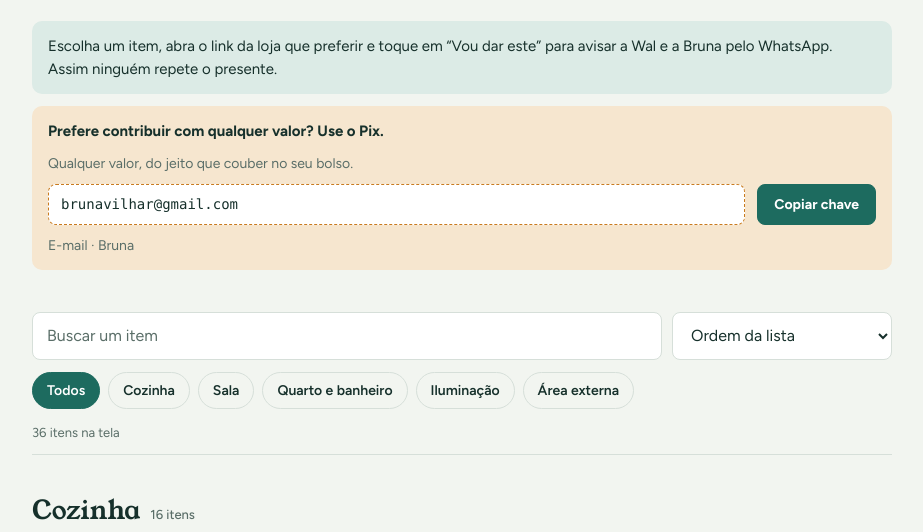
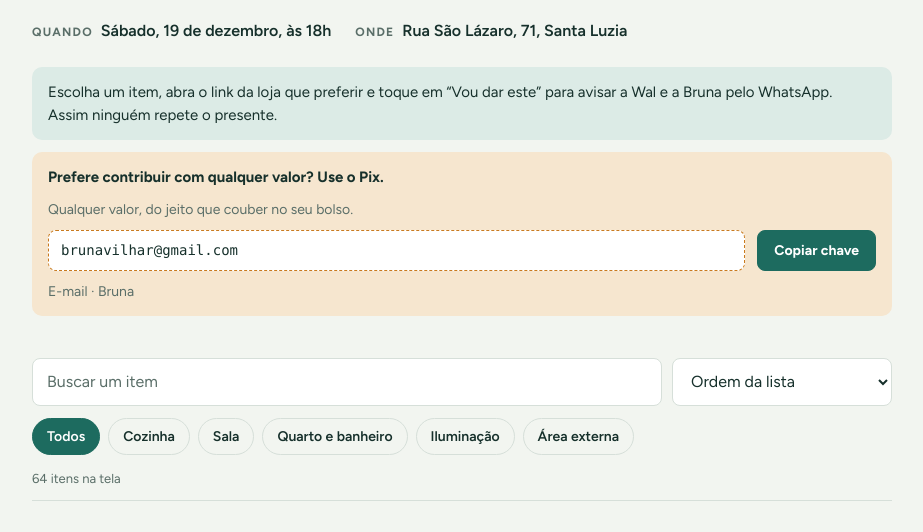
Before and after one commit to brunavilhar/cha-casa-nova, a plain HTML site: page index.html in a window 1280 px wide. Shown: the part 268-800 px from the top of the page, without its empty margins (178-1101 px from the left). Drawn offline with Linux system fonts and the light colour scheme.

Commit message:
Add files via upload

```diff
--- a/index.html
+++ b/index.html
@@ -343,8 +343,8 @@ var CONFIG = {
   exemplo: false,                      // true mostra o aviso de "lista de exemplo"
   titulo: "Chá de casa nova Wal e Bruna",
   intro: "O que importa mesmo é ter você com a gente! Presente não é obrigatório, mas, se quiser nos presentear, a lista tá aqui. Escolha o que couber no seu bolso.",
-  data: "",                            // ex.: "Sábado, 12 de dezembro, 15h"
-  local: "",                           // ex.: "Rua das Flores, 123"
+  data: "Sábado, 19 de dezembro, às 18h",
+  local: "Rua São Lázaro, 71, Santa Luzia",
   whatsapp: "5567981305763",           // número com 55 + DDD, só dígitos; deixe "" para desligar o botão do WhatsApp
   /* Preencha a chave para o botão Pix aparecer em cada item. tipo: "E-mail", "Celular", "Chave aleatória"... */
   pix: { chave: "brunavilhar@gmail.com", tipo: "E-mail", nome: "Bruna" },
@@ -387,17 +387,34 @@ var ITENS = [
   { id: "rolo-massa", nome: "Rolo de massa de madeira", comodo: "Cozinha", nota: "42 cm, com cabos ergonômicos.", preco: "R$ 25,90", links: dp("B0H4JLNCB5") },
   { id: "frigideira-inox-316", nome: "Frigideira de aço inox 316", comodo: "Cozinha", nota: "26 cm, corpo triplo, sem antiaderente, compatível com indução, gás e fogão elétrico.", preco: "R$ 141,55", links: dp("B0H4HH9PFS") },
   { id: "tabua-stolf", nome: "Tábua de madeira teca invertida Stolf", comodo: "Cozinha", nota: "Com canaleta.", preco: "R$ 182,53", links: dp("B0821SHKZV") },
-  { id: "garrafa-kouda", nome: "Garrafa térmica Kouda Ladakh", comodo: "Cozinha", nota: "660 ml, verde sálvia.", links: dp("B0BKC7CW31") },
+  { id: "panos-prato-teka", nome: "Kit 6 panos de prato Teka Chef Premium", comodo: "Cozinha", nota: "Copa atoalhado felpudo.", preco: "R$ 62,00", links: dp("B0BZ36M38X") },
+  { id: "escorredor-decolab", nome: "Escorredor de louça Decolab 2 andares", comodo: "Cozinha", nota: "Branco, inox, com dreno e porta-esponja.", preco: "R$ 90,12", links: dp("B0F1DQZ6T6") },
+  { id: "porta-talheres-bambu", nome: "Porta-talheres de bambu Mimo Style Ecokitchen", comodo: "Cozinha", nota: "5 compartimentos.", preco: "R$ 38,70", links: dp("B07BJK1HCR") },
+  { id: "potes-retangulares", nome: "Kit 4 potes de vidro herméticos retangulares", comodo: "Cozinha", nota: "1040 ml, tampa antivazamento, empilháveis; vão ao freezer, micro-ondas (sem a tampa) e lava-louças.", preco: "R$ 66,49", links: dp("B0H73FW5G1") },
+  { id: "cafeteira-dolce-gusto", nome: "Cafeteira espresso Arno Nescafé Dolce Gusto Genio S Plus", comodo: "Cozinha", nota: "Preta, modelo DGS2.", preco: "R$ 449,88", links: dp("B08J89FSXX") },
+  { id: "forma-bolo-furo", nome: "Forma de bolo redonda antiaderente com furo central", comodo: "Cozinha", nota: "24 cm, para bolo e pudim.", preco: "R$ 20,27", links: dp("B0H7GHYN7L") },
+  { id: "boleira", nome: "Boleira com cúpula transparente", comodo: "Cozinha", nota: "Base de madeira redonda, tamanho grande.", preco: "R$ 46,09", links: dp("B0HPTW2KQV") },
+  { id: "pote-wolff-bambu", nome: "Pote de vidro Wolff Classic com tampa de bambu", comodo: "Cozinha", nota: "450 ml.", preco: "R$ 48,60", links: dp("B0CTCYYKC9") },
 
   /* Sala */
   { id: "aspirador-electrolux", nome: "Aspirador de pó vertical Electrolux", comodo: "Sala", nota: "2 em 1, 1450 W, filtro HEPA, 127V, cinza.", preco: "R$ 170,00", links: dp("B094X2N4HV") },
   { id: "manta-sofa-areia", nome: "Manta para sofá de 3 lugares", comodo: "Sala", nota: "1,80 x 2,40 m, algodão, com franjas, cor areia.", preco: "R$ 89,87", links: dp("B0FRF5QSPG") },
   { id: "manta-sofa-verde", nome: "Manta para sofá Decolab", comodo: "Sala", nota: "Boho chic, verde musgo, 150 x 120 cm.", preco: "R$ 37,90", links: dp("B0CN9PDD54") },
   { id: "tapete-sisal", nome: "Tapete sisal sintético e algodão 2,00 x 2,50 m", comodo: "Sala", nota: "Antiderrapante emborrachado, cru bege claro, estilo juta rústico geométrico.", links: dp("B0CW6MVZYD") },
-  { id: "passadeira-domani", nome: "Tapete passadeira clássico persa belga Domani", comodo: "Sala", nota: "0,50 x 0,80 m, petúnia bege, antiderrapante.", links: dp("B0GYBCD3HQ") },
+  { id: "passadeira-domani", nome: "Tapete passadeira clássico persa belga Domani", comodo: "Sala", nota: "0,50 x 0,80 m, petúnia bege, antiderrapante.", preco: "R$ 38,00", links: dp("B0GYBCD3HQ") },
+  { id: "cortina-linho", nome: "Cortina de gaze de linho com trilho suíço", comodo: "Sala", nota: "Palha, off white, 4,00 m de largura por 2,80 m de altura.", preco: "R$ 136,80", links: dp("B0GSXGS5JV") },
+  { id: "passadeira-domani-azul", nome: "Tapete passadeira clássico persa belga Domani", comodo: "Sala", nota: "0,50 x 1,80 m, petúnia azul, antiderrapante.", preco: "R$ 72,20", links: dp("B0H34YBPK8") },
+  { id: "tapete-belga", nome: "Tapete belga estampado", comodo: "Sala", nota: "2,00 x 1,40 m, estampa 03.", preco: "R$ 142,40", links: dp("B0G3CC3X1R") },
+  { id: "tapete-rustico", nome: "Tapete rústico de algodão cru", comodo: "Sala", nota: "2,00 x 1,40 m, lavável na máquina, antiderrapante.", preco: "R$ 76,49", links: dp("B0CWBNGPL2") },
+  { id: "tapete-chevron-offwhite", nome: "Tapete de algodão rústico chevron", comodo: "Sala", nota: "2,00 x 1,40 m, off white, emborrachado, antiderrapante, lavável.", preco: "R$ 129,90", links: dp("B09VY4QMS9") },
+  { id: "tapete-relevo", nome: "Tapete de sala de pelo baixo com relevo", comodo: "Sala", nota: "2,00 x 1,40 m, antiderrapante.", preco: "R$ 113,05", links: dp("B0HHG42XK1") },
+  { id: "tapete-boho-caramelo", nome: "Tapete boho estonado caramelo", comodo: "Sala", nota: "2,00 x 1,40 m, cru caramelo, artesanal, antiderrapante.", preco: "R$ 81,13", links: dp("B0CZBX9K76") },
+  { id: "vela-banana-caramelo", nome: "Vela aromática banana e caramelo", comodo: "Sala", nota: "130 g, dura 72 horas.", preco: "R$ 19,90", links: dp("B0GQ5HZ56K") },
+  { id: "velas-lavanda-bamboo", nome: "Kit 2 velas aromáticas cuore Studio, lavanda e bamboo", comodo: "Sala", nota: "100 g cada, pote de vidro com tampa de madeira, 20 horas.", preco: "R$ 56,99", links: dp("B0FSY8DPHL") },
+  { id: "velas-cha-branco-lavanda", nome: "Kit 2 velas aromáticas cuore Studio, chá branco e lavanda", comodo: "Sala", nota: "100 g cada, pote de vidro com tampa de madeira, 20 horas.", preco: "R$ 56,99", links: dp("B0GV4R7YG7") },
+  { id: "velas-vanilla-cereja", nome: "Kit 2 velas aromáticas cuore Studio, vanilla e cereja com avelã", comodo: "Sala", nota: "100 g cada, pote de vidro com tampa de madeira, 20 horas.", preco: "R$ 56,99", links: dp("B0G4NLDZB8") },
 
   /* Quarto e banheiro */
-  { id: "peseira-manta-capas", nome: "Peseira manta tricô casal queen com 2 capas de almofada", comodo: "Quarto e banheiro", nota: "230 x 60 cm, capas de 60 x 40 cm, verde oliva.", preco: "R$ 309,70", links: dp("B0F455X9VQ") },
   { id: "peseira-queen", nome: "Peseira tricot queen", comodo: "Quarto e banheiro", nota: "230 cm, desenho em trança.", preco: "R$ 64,90", links: dp("B0FZKZPZCN") },
   { id: "ar-condicionado-lg", nome: "Ar condicionado split LG Dual Inverter AI Voice", comodo: "Quarto e banheiro", nota: "9000 BTU/h, só frio, 220V, modelo S3-Q09AA31F.", preco: "R$ 2.112,45", links: dp("B0GQJP852H") },
   { id: "umidificador-easy-air", nome: "Umidificador ultrassônico Easy Air", comodo: "Quarto e banheiro", nota: "1,8 L, branco, modelo HC290 da Multi Saúde.", preco: "R$ 78,00", links: dp("B0FRBBQF36") },
@@ -406,11 +423,22 @@ var ITENS = [
   { id: "prateleiras-banheiro", nome: "Kit 3 prateleiras flutuantes rústicas para banheiro", comodo: "Quarto e banheiro", preco: "R$ 170,05", links: dp("B0HCN4Q2XP") },
   { id: "lixeira-inox", nome: "Lixeira de aço inox com pedal", comodo: "Quarto e banheiro", nota: "5 litros, balde removível com alça.", preco: "R$ 43,69", links: dp("B0H2KJBVGY") },
   { id: "cesto-bambu", nome: "Cesto de bambu para roupa suja com tampa", comodo: "Quarto e banheiro", nota: "60 L, alças de corda, forro removível.", preco: "R$ 47,40", links: dp("B0DW4G2L65") },
-  { id: "passadeira-chevron", nome: "Tapete passadeira para beira de cama", comodo: "Quarto e banheiro", nota: "0,65 x 1,50 m, algodão cru, geométrico chevron, lavável na máquina, antiderrapante.", links: dp("B0DMWY84FT") },
+  { id: "passadeira-chevron", nome: "Tapete passadeira para beira de cama", comodo: "Quarto e banheiro", nota: "0,65 x 1,50 m, algodão cru, geométrico chevron, lavável na máquina, antiderrapante.", preco: "R$ 66,40", links: dp("B0DMWY84FT") },
+  { id: "tapetes-microfibra-taupe", nome: "Kit 2 tapetes de banheiro de microfibra", comodo: "Quarto e banheiro", nota: "58 x 38 cm, taupe, antiderrapantes e absorventes.", preco: "R$ 26,05", links: dp("B0H7K8VDXB") },
+  { id: "tapete-diatomita", nome: "Tapete de pedra diatomita LYOR para banheiro", comodo: "Quarto e banheiro", nota: "60 x 39 cm, cinza.", preco: "R$ 49,00", links: dp("B0DNY5FQY3") },
+  { id: "travesseiros-altenburg", nome: "Kit 2 travesseiros Altenburg extra firmes", comodo: "Quarto e banheiro", nota: "50 x 70 cm, 180 fios.", preco: "R$ 113,90", links: dp("B08DRJN89D") },
+  { id: "tapete-kapazi-allegro", nome: "Tapete de banheiro Kapazi Allegro", comodo: "Quarto e banheiro", nota: "40 x 60 cm, branco, algodão, antiderrapante.", preco: "R$ 30,88", links: dp("B07BZ543K3") },
+  { id: "tapete-banheiro-box", nome: "Tapete de banheiro super soft para box", comodo: "Quarto e banheiro", nota: "60 x 40 cm, antiderrapante e absorvente.", preco: "R$ 19,90", links: dp("B0HLG3MMQN") },
+  { id: "toalhas-maya", nome: "Jogo de toalhas Buddemeyer Maya Extra Soft", comodo: "Quarto e banheiro", nota: "4 peças de banho, bege e kaki.", preco: "R$ 169,90", links: dp("B0FLYP44G8") },
+  { id: "toalhas-florentina", nome: "Jogo de toalhas Buddemeyer Florentina Extra Soft", comodo: "Quarto e banheiro", nota: "4 peças de banho, bege.", preco: "R$ 139,00", links: dp("B08FK58K8P") },
+  { id: "caixas-5-tampa", nome: "Kit 5 caixas organizadoras com tampa", comodo: "Quarto e banheiro", nota: "Plástico resistente, multiuso, bege.", preco: "R$ 62,90", links: dp("B0FG42WRB8") },
+  { id: "organizador-cestos-bambu", nome: "Organizador com 3 cestos grandes de bambu", comodo: "Quarto e banheiro", nota: "Com tecido removível, para lavanderia, banheiro, quarto e closet.", preco: "R$ 57,00", links: dp("B0GHP6B8NH") },
+  { id: "caixas-dobraveis-6", nome: "Kit 6 caixas organizadoras dobráveis grandes", comodo: "Quarto e banheiro", nota: "26 litros, 47 x 28 x 20 cm, com alça.", preco: "R$ 99,65", links: dp("B0H7QHQFXT") },
 
   /* Iluminação */
   { id: "abajur-articulado", nome: "Luminária abajur de mesa articulada", comodo: "Iluminação", nota: "Base de madeira natural, preta.", preco: "R$ 124,74", links: dp("B0FMPPHJLF") },
-  { id: "lampada-wifi", nome: "Lâmpada inteligente Wi-Fi RGB", comodo: "Iluminação", nota: "E27 bivolt, compatível com Alexa e Google.", preco: "R$ 49,00", links: dp("B0HM7DG273") },
+  { id: "luminaria-chao-led", nome: "Luminária de chão moderna de LED", comodo: "Iluminação", nota: "9 W, 3 temperaturas de cor, 110V/220V.", preco: "R$ 137,31", links: dp("B0GX5JYZKK") },
+  { id: "luminaria-chao", nome: "Luminária de chão de LED LucZeng", comodo: "Iluminação", nota: "Moderna, 110V/240V.", preco: "R$ 152,61", links: dp("B0H2F33HDB") },
 
   /* Área externa */
   { id: "rede-dormir", nome: "Rede de dormir casal de algodão", comodo: "Área externa", nota: "Gigante, suporta 300 kg.", preco: "R$ 132,71", links: dp("B0DWWNBSSR") },
```
